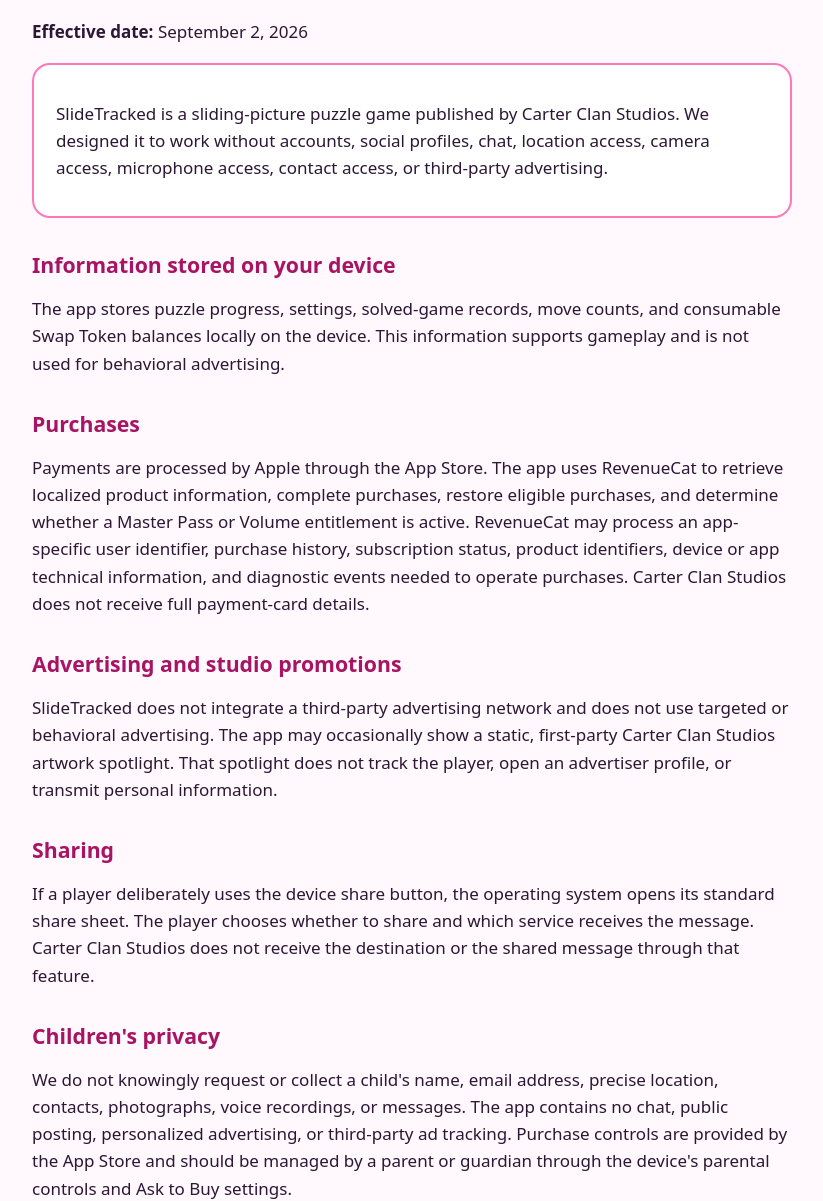
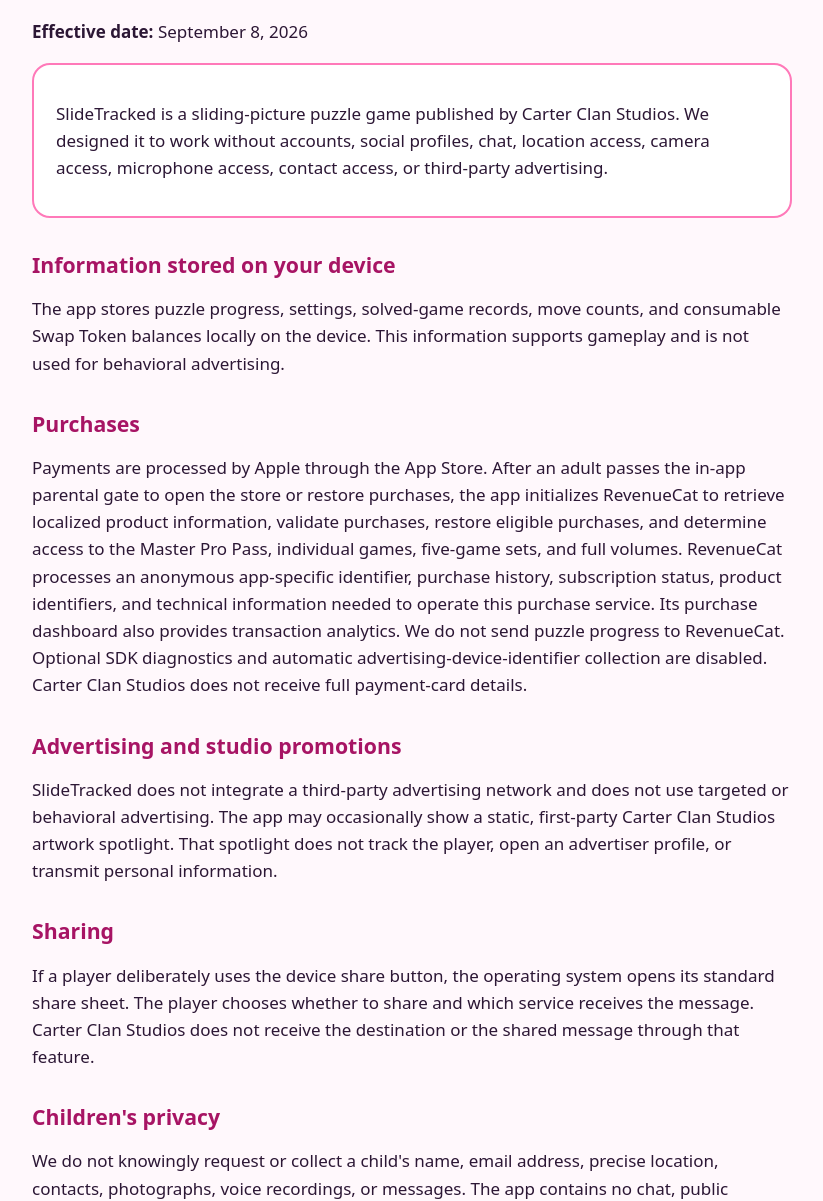
Before and after one commit to piggylubber-web/piggylubber-web.github.io, a plain HTML site: page slidetracked/privacy/index.html in a window 1280 px wide. Shown: the part 104-1305 px from the top of the page, without its empty margins (228-1051 px from the left). Drawn offline with Linux system fonts and the light colour scheme.

Commit message:
Clarify SlideTracked purchase processing and parental controls for Build 23

```diff
--- a/slidetracked/privacy/index.html
+++ b/slidetracked/privacy/index.html
@@ -19,7 +19,7 @@
 <body>
 <main>
   <h1>SlideTracked Privacy Policy</h1>
-  <p><strong>Effective date:</strong> September 2, 2026</p>
+  <p><strong>Effective date:</strong> September 8, 2026</p>
   <div class="card">
     <p>SlideTracked is a sliding-picture puzzle game published by Carter Clan Studios. We designed it to work without accounts, social profiles, chat, location access, camera access, microphone access, contact access, or third-party advertising.</p>
   </div>
@@ -28,7 +28,7 @@
   <p>The app stores puzzle progress, settings, solved-game records, move counts, and consumable Swap Token balances locally on the device. This information supports gameplay and is not used for behavioral advertising.</p>
 
   <h2>Purchases</h2>
-  <p>Payments are processed by Apple through the App Store. The app uses RevenueCat to retrieve localized product information, complete purchases, restore eligible purchases, and determine whether a Master Pass or Volume entitlement is active. RevenueCat may process an app-specific user identifier, purchase history, subscription status, product identifiers, device or app technical information, and diagnostic events needed to operate purchases. Carter Clan Studios does not receive full payment-card details.</p>
+  <p>Payments are processed by Apple through the App Store. After an adult passes the in-app parental gate to open the store or restore purchases, the app initializes RevenueCat to retrieve localized product information, validate purchases, restore eligible purchases, and determine access to the Master Pro Pass, individual games, five-game sets, and full volumes. RevenueCat processes an anonymous app-specific identifier, purchase history, subscription status, product identifiers, and technical information needed to operate this purchase service. Its purchase dashboard also provides transaction analytics. We do not send puzzle progress to RevenueCat. Optional SDK diagnostics and automatic advertising-device-identifier collection are disabled. Carter Clan Studios does not receive full payment-card details.</p>
 
   <h2>Advertising and studio promotions</h2>
   <p>SlideTracked does not integrate a third-party advertising network and does not use targeted or behavioral advertising. The app may occasionally show a static, first-party Carter Clan Studios artwork spotlight. That spotlight does not track the player, open an advertiser profile, or transmit personal information.</p>
@@ -37,7 +37,7 @@
   <p>If a player deliberately uses the device share button, the operating system opens its standard share sheet. The player chooses whether to share and which service receives the message. Carter Clan Studios does not receive the destination or the shared message through that feature.</p>
 
   <h2>Children's privacy</h2>
-  <p>We do not knowingly request or collect a child's name, email address, precise location, contacts, photographs, voice recordings, or messages. The app contains no chat, public posting, personalized advertising, or third-party ad tracking. Purchase controls are provided by the App Store and should be managed by a parent or guardian through the device's parental controls and Ask to Buy settings.</p>
+  <p>We do not knowingly request or collect a child's name, email address, precise location, contacts, photographs, voice recordings, or messages. The app contains no chat, public posting, personalized advertising, or third-party ad tracking. The store, Restore Purchases, external links, and sharing are protected by an in-app parental gate. The purchase service does not initialize during the introductory puzzle session before an adult opens these purchase controls. Parents should also manage App Store parental controls and Ask to Buy settings. Purchase-service data processing is described above; this app is not a zero-data-collection service.</p>
   <p>If a parent or guardian believes that a child supplied personal information to Carter Clan Studios, please contact us using the method below. We will investigate and delete information under our control when required.</p>
 
   <h2>Data retention and choices</h2>
```
